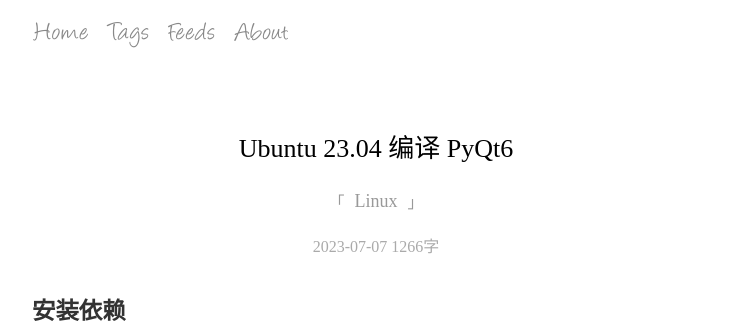
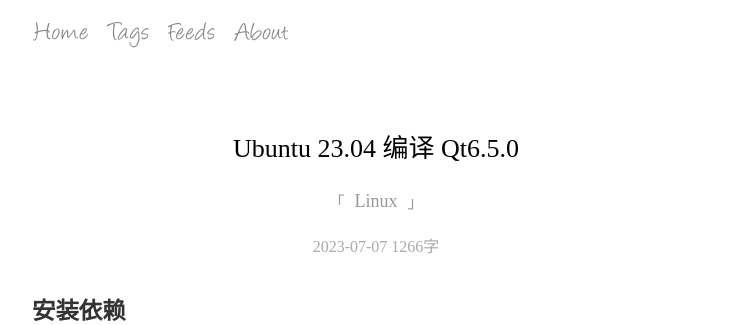
Before and after one commit to smallevilbeast/smallevilbeast.github.io, a Jekyll site: the page built from _posts/2023-07-07-compile-qt6.5.md, in a window 1280 px wide. Shown: the top 325 px of the page, without its empty margins (264-1015 px from the left). Built offline with Jekyll 4.4.1, drawn with Linux system fonts in a browser that asks for light colours; some web fonts are replaced.

Commit message:
update title

```diff
--- a/_posts/2023-07-07-compile-qt6.5.md
+++ b/_posts/2023-07-07-compile-qt6.5.md
@@ -1,6 +1,6 @@
 ---
 layout: post
-title: Ubuntu 23.04 编译 PyQt6
+title: Ubuntu 23.04 编译 Qt6.5.0
 categories: [Linux]
 ---
 
```
